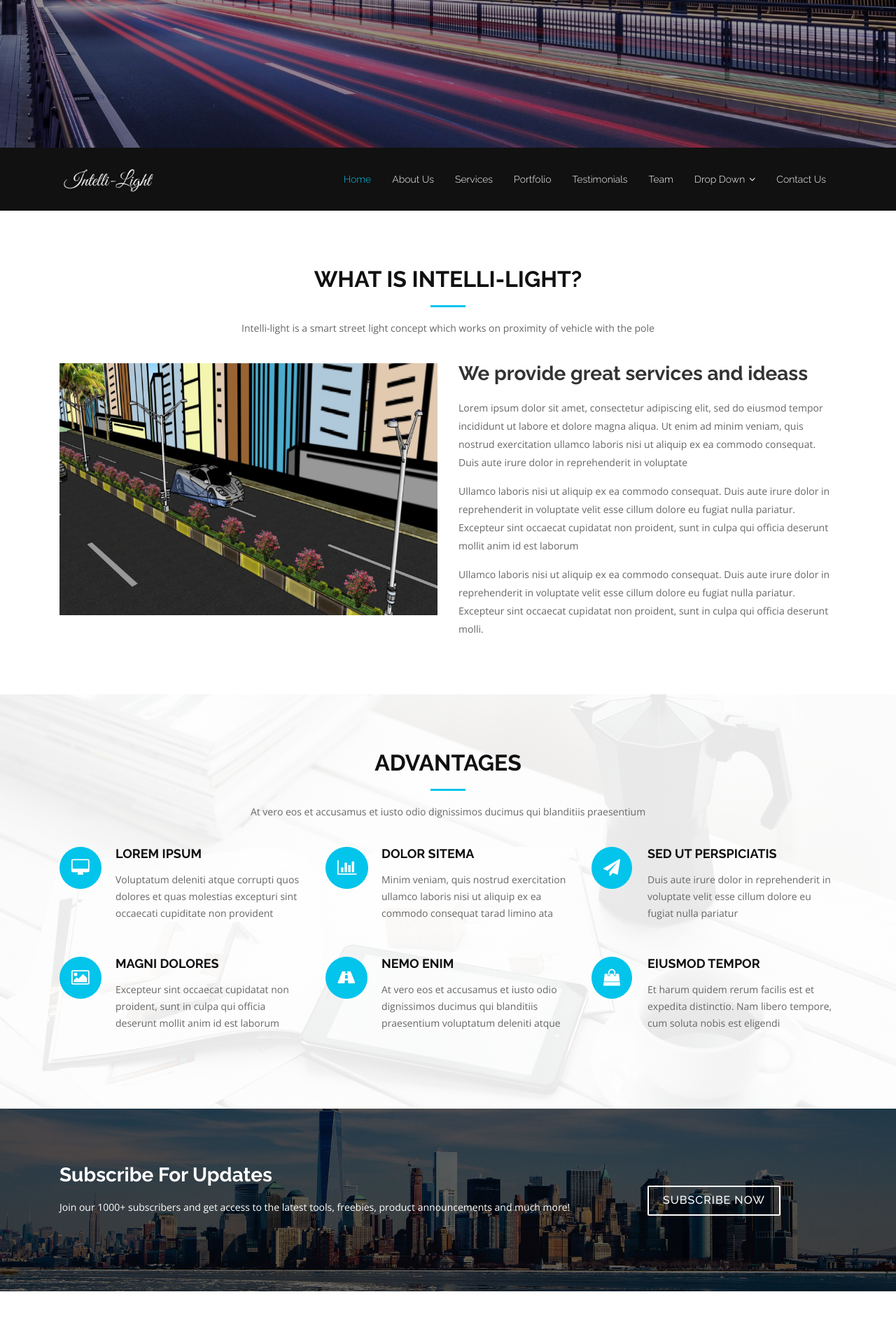
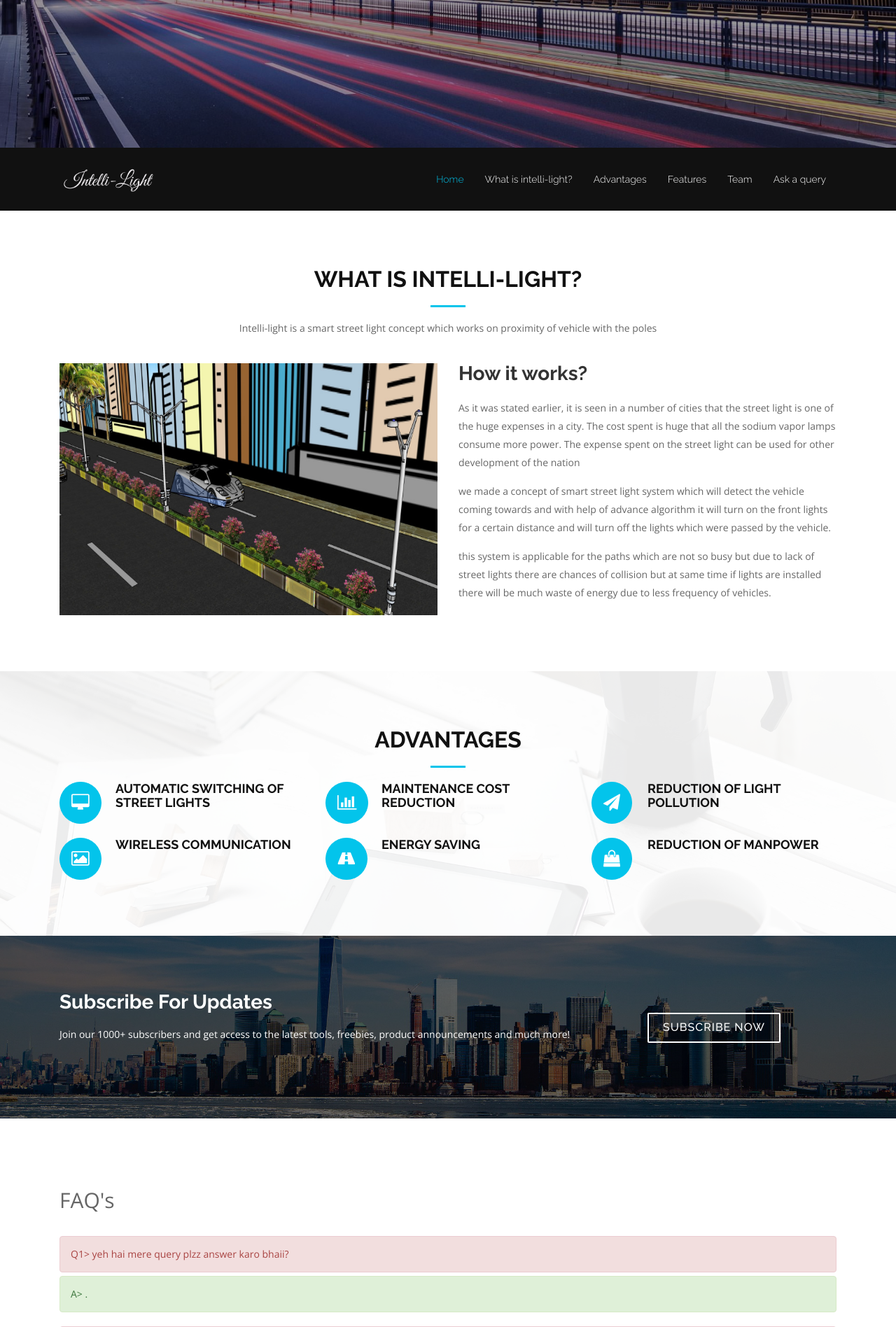
Before and after one commit to Habeel786/Intelli-light, a Django app: page / in a window 1280 px wide. Shown: the part 589-2485 px from the top of the page at 70% size. Run offline with Django 3.2, Linux system fonts and the light colour scheme; data comes from the database, SQL or seed files in the repository; both versions use the stored data as it was after the commit; some libraries are stand-ins or nearby versions.

Commit message:
final commit

```diff
--- a/smart/templates/smart/index.html
+++ b/smart/templates/smart/index.html
@@ -15,7 +15,7 @@
     </style>
     {% load static %}
   <meta charset="utf-8">
-  <title>Imperial Boootstrap Template</title>
+  <title>Intelli_light the smart street light system</title>
   <meta content="width=device-width, initial-scale=1.0" name="viewport">
   <meta content="" name="keywords">
   <meta content="" name="description">
@@ -51,12 +51,6 @@
   <!-- Main Stylesheet File -->
   <link href="{% static 'css/style.css' %}" rel="stylesheet">
 
-  <!-- =======================================================
-    Theme Name: Imperial
-    Theme URL: https://bootstrapmade.com/imperial-free-onepage-bootstrap-theme/
-    Author: BootstrapMade.com
-    Author URL: https://bootstrapmade.com
-  ======================================================= -->
 </head>
 
 <body>
@@ -96,29 +90,11 @@
       <nav id="nav-menu-container">
         <ul class="nav-menu">
           <li class="menu-active"><a href="#hero">Home</a></li>
-          <li><a href="#about">About Us</a></li>
-          <li><a href="#services">Services</a></li>
-          <li><a href="#portfolio">Portfolio</a></li>
-          <li><a href="#testimonials">Testimonials</a></li>
+          <li><a href="#about">What is intelli-light?</a></li>
+          <li><a href="#services">Advantages</a></li>
+          <li><a href="#testimonials">Features</a></li>
           <li><a href="#team">Team</a></li>
-          <li class="menu-has-children"><a href="">Drop Down</a>
-            <ul>
-              <li><a href="#">Drop Down 1</a></li>
-              <li class="menu-has-children"><a href="#">Drop Down 2</a>
-                <ul>
-                  <li><a href="#">Deep Drop Down 1</a></li>
-                  <li><a href="#">Deep Drop Down 2</a></li>
-                  <li><a href="#">Deep Drop Down 3</a></li>
-                  <li><a href="#">Deep Drop Down 4</a></li>
-                  <li><a href="#">Deep Drop Down 5</a></li>
-                </ul>
-              </li>
-              <li><a href="#">Drop Down 3</a></li>
-              <li><a href="#">Drop Down 4</a></li>
-              <li><a href="#">Drop Down 5</a></li>
-            </ul>
-          </li>
-          <li><a href="#contact">Contact Us</a></li>
+          <li><a href="#contact">Ask a query</a></li>
         </ul>
       </nav>
       <!-- #nav-menu-container -->
@@ -142,7 +118,7 @@
         <div class="col-md-12">
           <h3 class="section-title">What is Intelli-light?</h3>
           <div class="section-title-divider"></div>
-          <p class="section-description">Intelli-light is a smart street light concept which works on proximity of vehicle with the pole</p>
+          <p class="section-description">Intelli-light is a smart street light concept which works on proximity of vehicle with the poles</p>
         </div>
       </div>
     </div>
@@ -154,17 +130,15 @@
         </div>
 
         <div class="col-md-6 about-content">
-          <h2 class="about-title">We provide great services and ideass</h2>
+          <h2 class="about-title">How it works?</h2>
           <p class="about-text">
-            Lorem ipsum dolor sit amet, consectetur adipiscing elit, sed do eiusmod tempor incididunt ut labore et dolore magna aliqua. Ut enim ad minim veniam, quis nostrud exercitation ullamco laboris nisi ut aliquip ex ea commodo consequat. Duis aute irure dolor
-            in reprehenderit in voluptate
+           As it was stated earlier, it is seen in a number of cities that the street light is one of the huge expenses in a city. The cost spent is huge that all the sodium vapor lamps consume more power. The expense spent on the street light can be used for other development of the nation
           </p>
           <p class="about-text">
-            Ullamco laboris nisi ut aliquip ex ea commodo consequat. Duis aute irure dolor in reprehenderit in voluptate velit esse cillum dolore eu fugiat nulla pariatur. Excepteur sint occaecat cupidatat non proident, sunt in culpa qui officia deserunt mollit anim
-            id est laborum
+           we made a concept of smart street light system which will detect the vehicle coming towards and with help of advance algorithm it will turn on the front lights for a certain distance and will turn off the lights which were passed by the vehicle.
           </p>
           <p class="about-text">
-            Ullamco laboris nisi ut aliquip ex ea commodo consequat. Duis aute irure dolor in reprehenderit in voluptate velit esse cillum dolore eu fugiat nulla pariatur. Excepteur sint occaecat cupidatat non proident, sunt in culpa qui officia deserunt molli.
+            this system is applicable for the paths which are not so busy but due to lack of street lights there are chances of collision but at same time if lights are installed there will be much waste of energy due to less frequency of vehicles.
           </p>
         </div>
       </div>
@@ -180,40 +154,33 @@
         <div class="col-md-12">
           <h3 class="section-title">Advantages</h3>
           <div class="section-title-divider"></div>
-          <p class="section-description">At vero eos et accusamus et iusto odio dignissimos ducimus qui blanditiis praesentium</p>
         </div>
       </div>
 
       <div class="row">
         <div class="col-md-4 service-item">
           <div class="service-icon"><i class="fa fa-desktop"></i></div>
-          <h4 class="service-title"><a href="">Lorem Ipsum</a></h4>
-          <p class="service-description">Voluptatum deleniti atque corrupti quos dolores et quas molestias excepturi sint occaecati cupiditate non provident</p>
+          <h4 class="service-title"><a href="">Automatic switching of street lights</a></h4>
         </div>
         <div class="col-md-4 service-item">
           <div class="service-icon"><i class="fa fa-bar-chart"></i></div>
-          <h4 class="service-title"><a href="">Dolor Sitema</a></h4>
-          <p class="service-description">Minim veniam, quis nostrud exercitation ullamco laboris nisi ut aliquip ex ea commodo consequat tarad limino ata</p>
+          <h4 class="service-title"><a href="">Maintenance cost reduction</a></h4>
         </div>
         <div class="col-md-4 service-item">
           <div class="service-icon"><i class="fa fa-paper-plane"></i></div>
-          <h4 class="service-title"><a href="">Sed ut perspiciatis</a></h4>
-          <p class="service-description">Duis aute irure dolor in reprehenderit in voluptate velit esse cillum dolore eu fugiat nulla pariatur</p>
+          <h4 class="service-title"><a href="">Reduction of light pollution</a></h4>
         </div>
         <div class="col-md-4 service-item">
           <div class="service-icon"><i class="fa fa-photo"></i></div>
-          <h4 class="service-title"><a href="">Magni Dolores</a></h4>
-          <p class="service-description">Excepteur sint occaecat cupidatat non proident, sunt in culpa qui officia deserunt mollit anim id est laborum</p>
+          <h4 class="service-title"><a href="">Wireless communication</a></h4>
         </div>
         <div class="col-md-4 service-item">
           <div class="service-icon"><i class="fa fa-road"></i></div>
-          <h4 class="service-title"><a href="">Nemo Enim</a></h4>
-          <p class="service-description">At vero eos et accusamus et iusto odio dignissimos ducimus qui blanditiis praesentium voluptatum deleniti atque</p>
+          <h4 class="service-title"><a href="">Energy saving </a></h4>
         </div>
         <div class="col-md-4 service-item">
           <div class="service-icon"><i class="fa fa-shopping-bag"></i></div>
-          <h4 class="service-title"><a href="">Eiusmod Tempor</a></h4>
-          <p class="service-description">Et harum quidem rerum facilis est et expedita distinctio. Nam libero tempore, cum soluta nobis est eligendi</p>
+          <h4 class="service-title"><a href="">Reduction of manpower</a></h4>
         </div>
       </div>
     </div>
@@ -241,8 +208,8 @@
   ============================-->
 
 
-
 <div class="container">
+   <p class="h2">FAQ's</p><br>
      {%for i in statements%}
        <div class="alert alert-danger my-2" role="alert">
            Q{{forloop.counter}}> {{i.query}}?
@@ -259,45 +226,25 @@
     <div class="container wow fadeInUp">
       <div class="row">
         <div class="col-md-12">
-          <h3 class="section-title">Testimonials</h3>
-          <div class="section-title-divider"></div>
-          <p class="section-description">Erdo lide, nora porodo filece, salvam esse se, quod concedimus ses haec dicturum fuisse</p>
-        </div>
-      </div>
+          <h3 class="section-title">Features</h3>
+         </div>
 
       <div class="row">
         <div class="col-md-3">
           <div class="profile">
             <div class="pic"><img src="{% static 'img/client-1.jpg' %}" alt=""></div>
-            <h4>Saul Goodman</h4>
-            <span>Lawless Inc</span>
+            <h4>Artificial intelligence</h4>
           </div>
         </div>
         <div class="col-md-9">
           <div class="quote">
-            <b><img src="{% static 'img/quote_sign_left.png' %}" alt=""></b> Proin iaculis purus consequat sem cure digni ssim donec porttitora entum suscipit rhoncus. Accusantium quam, ultricies eget id, aliquam eget nibh et. Maecen aliquam, risus at semper. <small><img src="img/quote_sign_right.png" alt=""></small>
+            <b><img src="{% static 'img/quote_sign_left.png' %}" alt=""></b> machine learning algorithm which will differentiate between vehicle or any other object such as animal etc which may cause malicious actions/malfunctions to happen due less intelligence of sensor will also calculate the speed and time required by vehicle to pass from one sensor to another.   <small><img src="{% static 'img/quote_sign_right.png'%}" alt=""></small>
           </div>
         </div>
       </div>
-
-      <div class="row">
-        <div class="col-md-9">
-          <div class="quote">
-            <b><img src="{% static 'img/quote_sign_left.png' %}" alt=""></b> Sed ut perspiciatis unde omnis iste natus error sit voluptatem accusantium doloremque laudantium, totam rem aperiam, eaque ipsa quae ab illo inventore veritatis architecto beatae. <small><img src="img/quote_sign_right.png" alt=""></small>
-          </div>
-        </div>
-        <div class="col-md-3">
-          <div class="profile">
-            <div class="pic"><img src="{% static 'img/client-2.jpg' %}" alt=""></div>
-            <h4>Sara Wilsson</h4>
-            <span>Odeo Inc</span>
-          </div>
-        </div>
-      </div>
-
+    </div>
     </div>
   </section>
-
   <!--==========================
   Team Section
   ============================-->
@@ -307,16 +254,14 @@
         <div class="col-md-12">
           <h3 class="section-title">Our Team</h3>
           <div class="section-title-divider"></div>
-          <p class="section-description">Sed ut perspiciatis unde omnis iste natus error sit voluptatem accusantium doloremque</p>
         </div>
       </div>
 
       <div class="row">
         <div class="col-md-3">
           <div class="member">
-            <div class="pic"><img src="{% static 'img/team-1.jpg' %}" alt=""></div>
-            <h4>Walter White</h4>
-            <span>Chief Executive Officer</span>
+            <div class="pic"><img src="{% static 'img/team-1.jpeg' %}" alt=""></div>
+            <h4>Habeel Hashmi</h4>
             <div class="social">
               <a href=""><i class="fa fa-twitter"></i></a>
               <a href=""><i class="fa fa-facebook"></i></a>
@@ -328,9 +273,8 @@
 
         <div class="col-md-3">
           <div class="member">
-            <div class="pic"><img src="{% static 'img/team-2.jpg' %}" alt=""></div>
-            <h4>Sarah Jhinson</h4>
-            <span>Product Manager</span>
+            <div class="pic"><img src="{% static 'img/team-2.jpeg' %}" alt=""></div>
+            <h4>Umesh Shelare</h4>
             <div class="social">
               <a href=""><i class="fa fa-twitter"></i></a>
               <a href=""><i class="fa fa-facebook"></i></a>
@@ -342,9 +286,8 @@
 
         <div class="col-md-3">
           <div class="member">
-            <div class="pic"><img src="{% static 'img/team-3.jpg' %}" alt=""></div>
-            <h4>William Anderson</h4>
-            <span>CTO</span>
+            <div class="pic"><img src="{% static 'img/team-3.jpeg' %}" alt=""></div>
+            <h4>Sayyad Arsalan</h4>
             <div class="social">
               <a href=""><i class="fa fa-twitter"></i></a>
               <a href=""><i class="fa fa-facebook"></i></a>
@@ -356,9 +299,8 @@
 
         <div class="col-md-3">
           <div class="member">
-            <div class="pic"><img src="{% static 'img/team-4.jpg' %}" alt=""></div>
-            <h4>Amanda Jepson</h4>
-            <span>Accountant</span>
+            <div class="pic"><img src="{% static 'img/team-4.jpeg' %}" alt=""></div>
+            <h4>Anshul wagh</h4>
             <div class="social">
               <a href=""><i class="fa fa-twitter"></i></a>
               <a href=""><i class="fa fa-facebook"></i></a>
```
Also changed, not shown: db.sqlite3, static/img/client-1.jpg, static/img/portfolio-1.jpg (deleted), static/img/portfolio-2.jpg (deleted), static/img/portfolio-3.jpg (deleted), static/img/portfolio-4.jpg (deleted), static/img/portfolio-5.jpg (deleted), static/img/portfolio-6.jpg (deleted), static/img/portfolio-7.jpg (deleted), static/img/portfolio-8.jpg (deleted), static/img/team-1.jpeg (added), static/img/team-1.jpg (deleted), static/img/team-2.jpeg (added), static/img/team-2.jpg (deleted), 4 more files.
